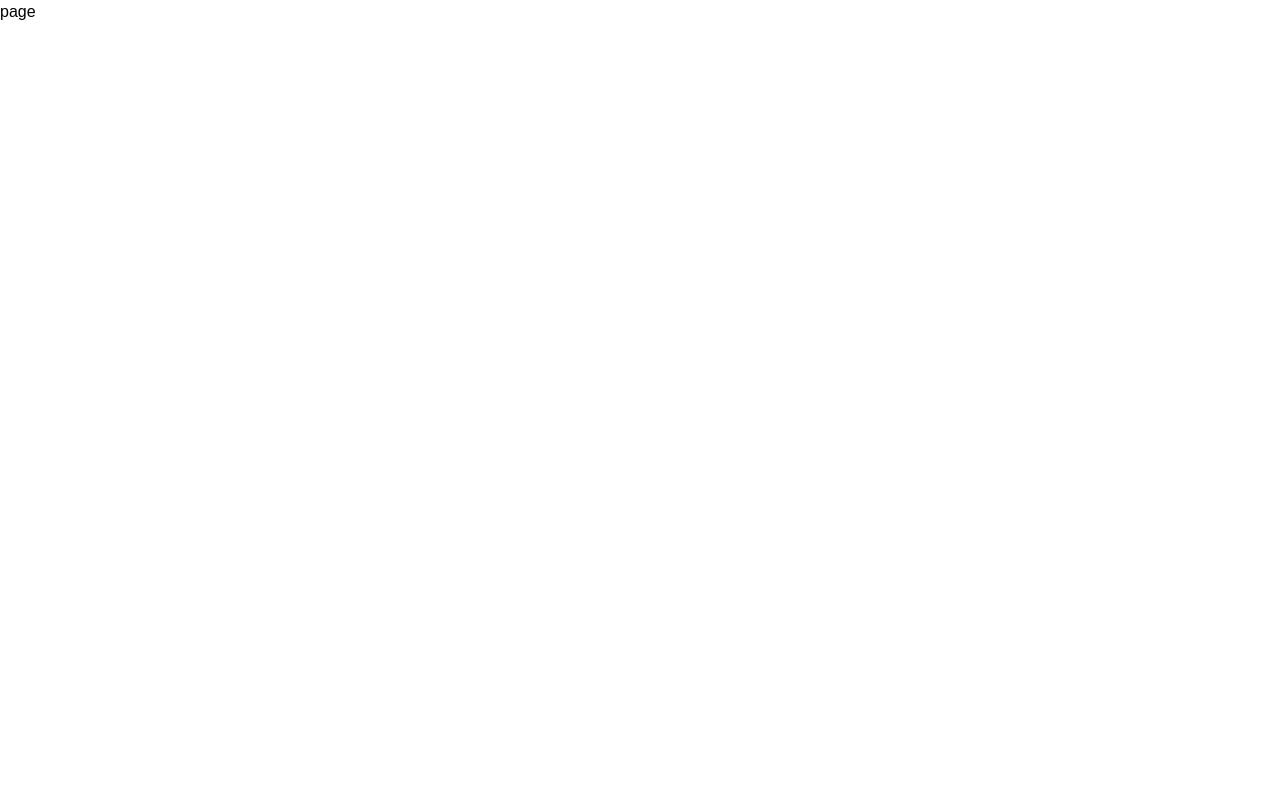
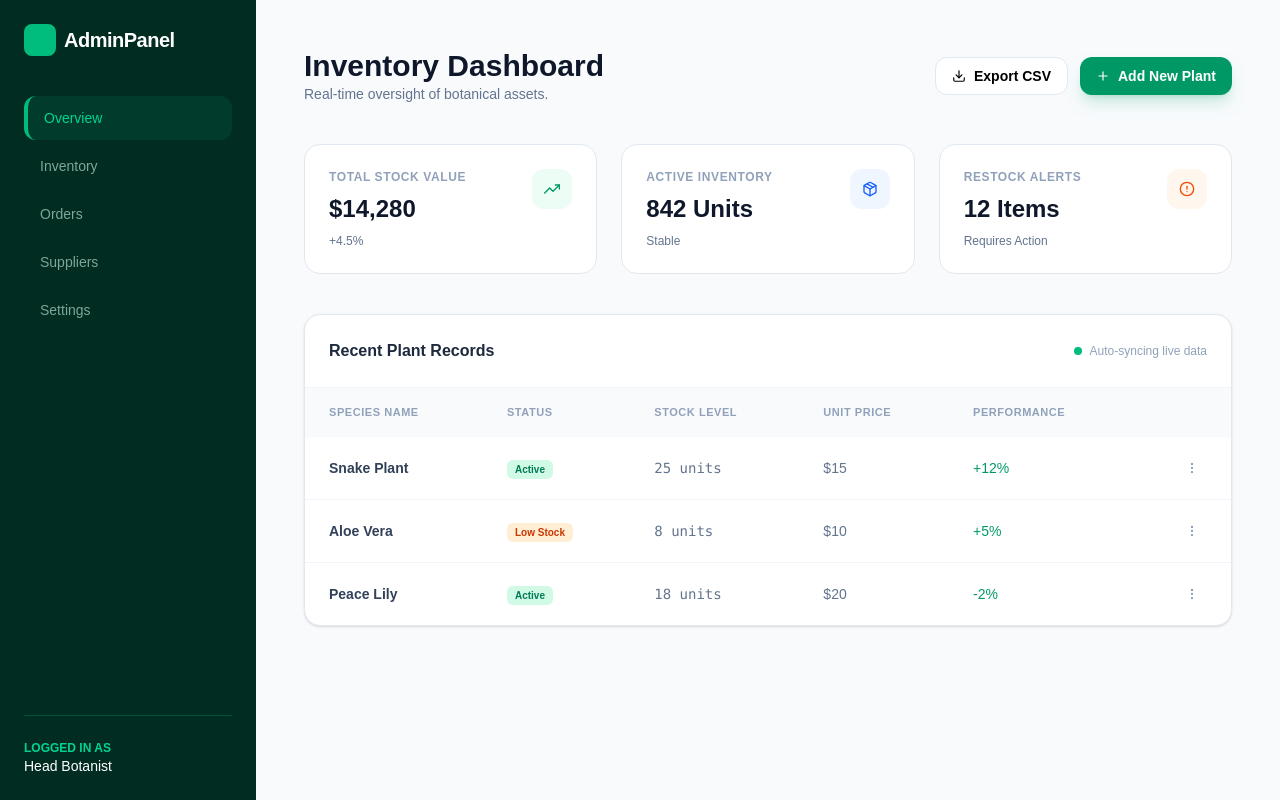
Before and after one commit to yasarahasini/plant-ventory, a Next.js app in the folder frontend/: page /admin-dashboard in a window 1280 px wide. Built offline with nearby package versions, Linux system fonts and the light colour scheme.

Commit message:
update pages

```diff
--- a/frontend/app/(admin)/admin-dashboard/page.tsx
+++ b/frontend/app/(admin)/admin-dashboard/page.tsx
@@ -1,9 +1,145 @@
-import React from 'react'
+"use client";
 
-const page = () => {
+import { useState } from "react";
+import {
+  FiPackage,
+  FiAlertCircle,
+  FiTrendingUp,
+  FiPlus,
+  FiDownload,
+  FiMoreVertical
+} from "react-icons/fi";
+import Link from 'next/link';
+
+
+export default function AdminDashboard() {
+  const [plants, setPlants] = useState([
+    { id: 1, name: "Snake Plant", stock: 25, price: 15, status: "Active", growth: "+12%" },
+    { id: 2, name: "Aloe Vera", stock: 8, price: 10, status: "Low Stock", growth: "+5%" },
+    { id: 3, name: "Peace Lily", stock: 18, price: 20, status: "Active", growth: "-2%" },
+  ]);
+
   return (
-    <div>page</div>
-  )
+    <div className="min-h-screen bg-[#f8fafc] flex">
+      {/* --- Sidebar --- */}
+      <aside className="w-64 bg-emerald-950 text-white hidden lg:flex flex-col p-6 sticky top-0 h-screen">
+        <div className="mb-10 flex items-center gap-2">
+          <div className="w-8 h-8 bg-emerald-500 rounded-lg" />
+          <span className="font-bold tracking-tight text-xl">AdminPanel</span>
+        </div>
+        <nav className="space-y-1 flex-1">
+          <NavItem label="Overview" active />
+          <NavItem label="Inventory" />
+          <NavItem label="Orders" />
+          <NavItem label="Suppliers" />
+          <NavItem label="Settings" />
+        </nav>
+        <div className="pt-6 border-t border-emerald-900 mt-auto">
+          <p className="text-xs text-emerald-400 uppercase font-bold">Logged in as</p>
+          <p className="text-sm font-medium">Head Botanist</p>
+        </div>
+      </aside>
+
+      {/* --- Main Content --- */}
+      <main className="flex-1 p-8 lg:p-12 overflow-y-auto">
+        <header className="flex flex-col md:flex-row justify-between items-start md:items-center gap-4 mb-10">
+          <div>
+            <h1 className="text-3xl font-bold text-slate-900">Inventory Dashboard</h1>
+            <p className="text-slate-500 text-sm">Real-time oversight of botanical assets.</p>
+          </div>
+          <div className="flex gap-3">
+            <button className="flex items-center gap-2 bg-white border border-slate-200 px-4 py-2 rounded-xl text-sm font-semibold hover:bg-slate-50 transition">
+              <FiDownload /> Export CSV
+            </button>
+            <button className="flex items-center gap-2 bg-emerald-600 text-white px-4 py-2 rounded-xl text-sm font-semibold hover:bg-emerald-700 shadow-lg shadow-emerald-600/20 transition">
+              <FiPlus /> Add New Plant
+            </button>
+          </div>
+        </header>
+
+        {/* --- KPI Cards --- */}
+        <div className="grid grid-cols-1 md:grid-cols-3 gap-6 mb-10">
+          <StatCard title="Total Stock Value" value="$14,280" icon={<FiTrendingUp />} trend="+4.5%" color="emerald" />
+          <StatCard title="Active Inventory" value="842 Units" icon={<FiPackage />} trend="Stable" color="blue" />
+          <StatCard title="Restock Alerts" value="12 Items" icon={<FiAlertCircle />} trend="Requires Action" color="orange" />
+        </div>
+
+        {/* --- Management Table --- */}
+        <section className="bg-white border border-slate-200 rounded-2xl overflow-hidden shadow-sm">
+          <div className="p-6 border-b border-slate-100 flex justify-between items-center">
+            <h2 className="font-bold text-slate-800">Recent Plant Records</h2>
+            <div className="flex items-center gap-2 text-xs text-slate-400">
+              <span className="w-2 h-2 rounded-full bg-emerald-500" /> Auto-syncing live data
+            </div>
+          </div>
+          <div className="overflow-x-auto">
+            <table className="w-full text-left">
+              <thead className="bg-slate-50 text-slate-400 text-[11px] uppercase tracking-wider font-bold">
+                <tr>
+                  <th className="px-6 py-4">Species Name</th>
+                  <th className="px-6 py-4">Status</th>
+                  <th className="px-6 py-4">Stock Level</th>
+                  <th className="px-6 py-4">Unit Price</th>
+                  <th className="px-6 py-4">Performance</th>
+                  <th className="px-6 py-4"></th>
+                </tr>
+              </thead>
+              <tbody className="divide-y divide-slate-100 text-sm">
+                {plants.map((plant) => (
+                  <tr key={plant.id} className="hover:bg-slate-50 transition-colors">
+                    <td className="px-6 py-4 font-semibold text-slate-700">{plant.name}</td>
+                    <td className="px-6 py-4">
+                      <span className={`px-2 py-1 rounded-md text-[10px] font-bold ${
+                        plant.status === "Low Stock" ? "bg-orange-100 text-orange-700" : "bg-emerald-100 text-emerald-700"
+                      }`}>
+                        {plant.status}
+                      </span>
+                    </td>
+                    <td className="px-6 py-4 text-slate-500 font-mono">{plant.stock} units</td>
+                    <td className="px-6 py-4 text-slate-500">${plant.price}</td>
+                    <td className="px-6 py-4 text-emerald-600 font-medium">{plant.growth}</td>
+                    <td className="px-6 py-4 text-right">
+                      <button className="p-2 hover:bg-slate-200 rounded-lg transition text-slate-400">
+                        <FiMoreVertical />
+                      </button>
+                    </td>
+                  </tr>
+                ))}
+              </tbody>
+            </table>
+          </div>
+        </section>
+      </main>
+    </div>
+  );
 }
 
-export default page
+/* --- Reusable Sub-components --- */
+
+function StatCard({ title, value, icon, trend, color }: any) {
+  const colorMap: any = {
+    emerald: "text-emerald-600 bg-emerald-50",
+    blue: "text-blue-600 bg-blue-50",
+    orange: "text-orange-600 bg-orange-50",
+  };
+  return (
+    <div className="bg-white p-6 rounded-2xl border border-slate-200 flex items-start justify-between">
+      <div>
+        <p className="text-slate-400 text-xs font-bold uppercase tracking-wider mb-2">{title}</p>
+        <h3 className="text-2xl font-bold text-slate-900">{value}</h3>
+        <p className="text-xs mt-2 font-medium text-slate-500">{trend}</p>
+      </div>
+      <div className={`p-3 rounded-xl ${colorMap[color]}`}>{icon}</div>
+    </div>
+  );
+}
+
+function NavItem({ label, active = false }: { label: string; active?: boolean }) {
+  return (
+    <Link href="#" className={`flex items-center gap-3 px-4 py-3 rounded-xl text-sm font-medium transition-all ${
+      active ? "bg-emerald-500/10 text-emerald-400 border-l-4 border-emerald-500" : "text-emerald-100/60 hover:text-white hover:bg-white/5"
+    }`}>
+      {label}
+    </Link>
+  );
+}
--- a/frontend/app/(user)/learn/page.tsx
+++ b/frontend/app/(user)/learn/page.tsx
@@ -143,7 +143,7 @@ function PlantCard({ plant }: { plant: PlantInfo }) {
           href={`/learnn/${plant.id}`}
           className="block w-full mt-4 text-center bg-green-900 text-white py-2 rounded-lg hover:bg-green-700 transition"
         >
-          Read More
+
         </Link>
       </div>
     </div>
```
